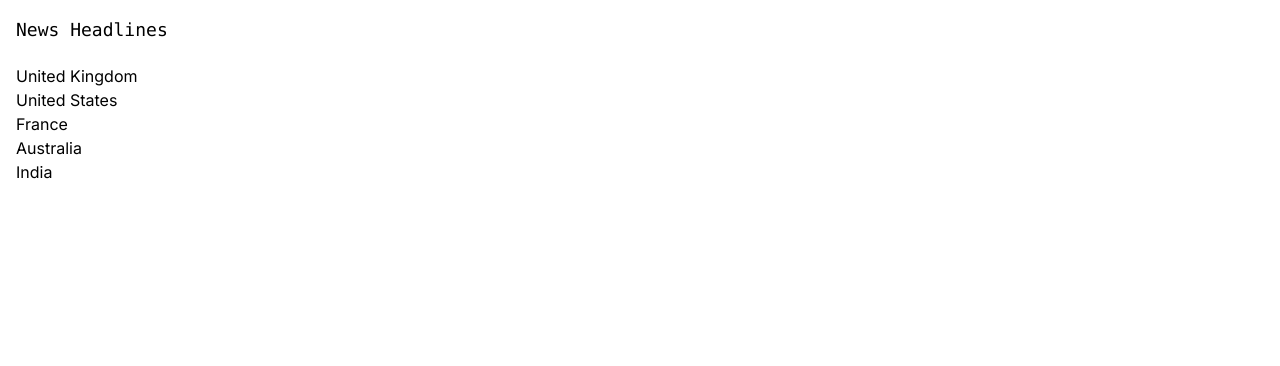
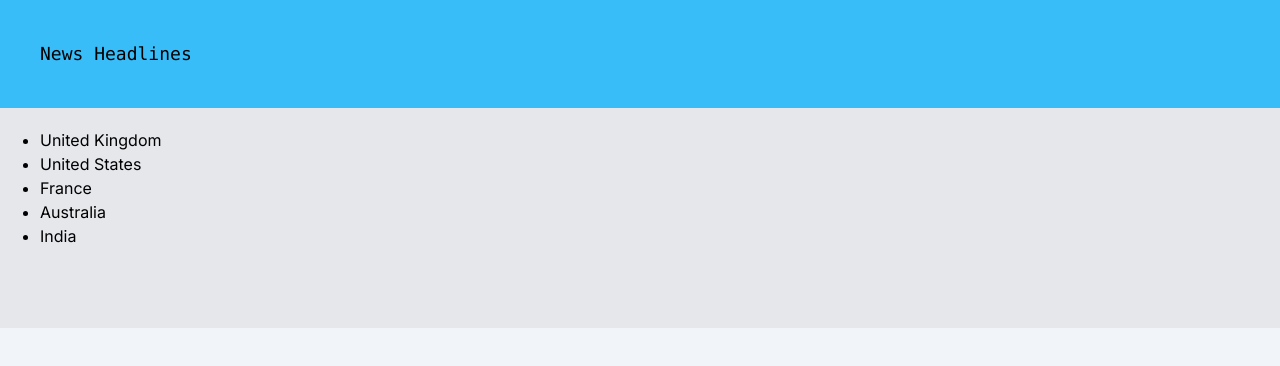
Before and after one commit to joethemagician/news-app-test, a Next.js app: page / in a window 1280 px wide. Shown: the top 366 px of the page. Built offline with nearby package versions, Linux system fonts and the light colour scheme.

Commit message:
Update styles - adding background colours

```diff
--- a/app/globals.css
+++ b/app/globals.css
@@ -18,7 +18,7 @@
 
 body {
   color: rgb(var(--foreground-rgb));
-  padding: 1rem;
+  background-color: #f1f5f9;
 }
 
 @layer utilities {
--- a/app/headlines/[country]/page.tsx
+++ b/app/headlines/[country]/page.tsx
@@ -68,11 +68,15 @@ export default async function HeadlinesPage({ params }) {
 
   return (
     <main>
-      <h1 className="font-mono text-lg mb-5"><a href="/">News Headlines</a></h1>
-      <h2 className="text-lg mb-3">{ countryCodes[countryCode] }</h2>
-      <ul className="ml-5 list-decimal">
-        {articles.map(article => (<li key={article.title}>{article.title}</li>))}
-      </ul>
+      <div className="p-10 bg-sky-400">
+        <h1 className="font-mono text-lg"><a href="/">News Headlines</a></h1>
+      </div>
+      <div className="px-10 pt-5 pb-20 bg-gray-200">
+        <h2 className="text-lg mb-3">{ countryCodes[countryCode] }</h2>
+        <ul className="ml-5 list-decimal">
+          {articles.map(article => (<li key={article.title}>{article.title}</li>))}
+        </ul>
+      </div>
     </main>
   );
 }
--- a/app/page.tsx
+++ b/app/page.tsx
@@ -1,14 +1,18 @@
 export default function Home() {
   return (
     <main>
-      <h1 className="text-lg mb-5 font-mono">News Headlines</h1>
-      <ul>
+      <div className="p-10 bg-sky-400">
+        <h1 className="text-lg font-mono">News Headlines</h1>
+      </div>
+      <div className="px-10 pt-5 pb-20 bg-gray-200">
+        <ul className="list-disc">
             <li><a href="/headlines/gb">United Kingdom</a></li>
             <li><a href="/headlines/us">United States</a></li>
             <li><a href="/headlines/fr">France</a></li>
             <li><a href="/headlines/au">Australia</a></li>
             <li><a href="/headlines/in">India</a></li>
         </ul>
+      </div>
     </main>
   );
 }
```
Lines whose indentation alone changed are shown as unchanged.
